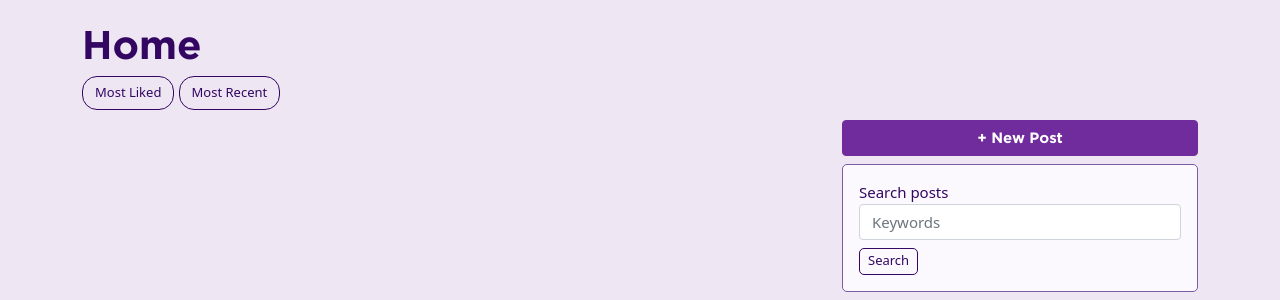
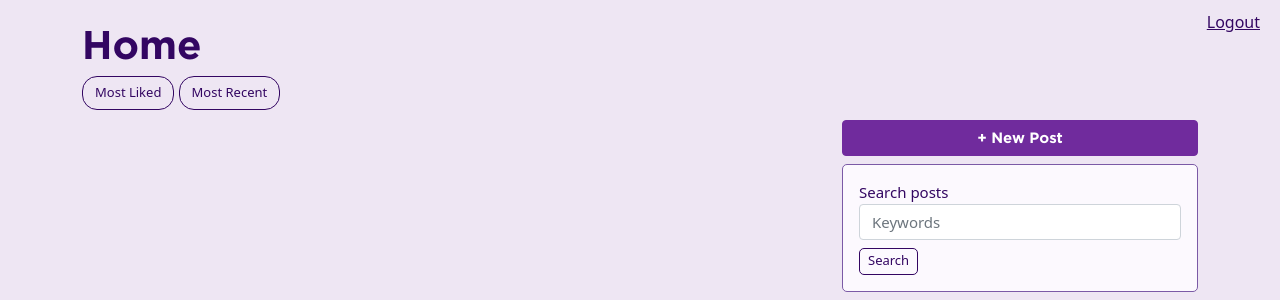
Before and after one commit to software-students-fall2022/final-project-project5-team2, a Flask app: page /feed in a window 1280 px wide. Shown: the top 300 px of the page. Run offline with Flask 2, Linux system fonts and the light colour scheme; data that the repository does not hold is empty.

Commit message:
added a logout button

```diff
--- a/web-app/static/css/style.css
+++ b/web-app/static/css/style.css
@@ -58,7 +58,7 @@ body {
 }
 
 .home {
-    margin-top: 20px;
+    margin-top: 10px;
 }
 
 .search {
--- a/web-app/templates/feed.html
+++ b/web-app/templates/feed.html
@@ -12,6 +12,11 @@
         />
     </head>
    <body>
+    <div style="padding-right: 20px; padding-top: 10px; height: 10px; text-align: right;" class="topnav-right">
+        <form method="POST">
+        <a type="button" name="logout" style="color:#330662" href="#search">Logout</a>
+        </form>
+      </div>
     <div class = "container home">
         <h1 style="font-family: GothamBold; color: #330662"> Home </h1>
         <div style = "margin-bottom: 10px;"class="filter">
```
